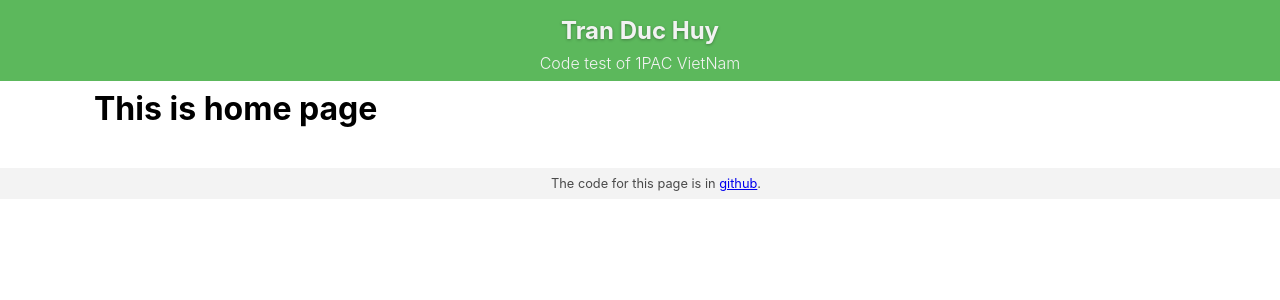
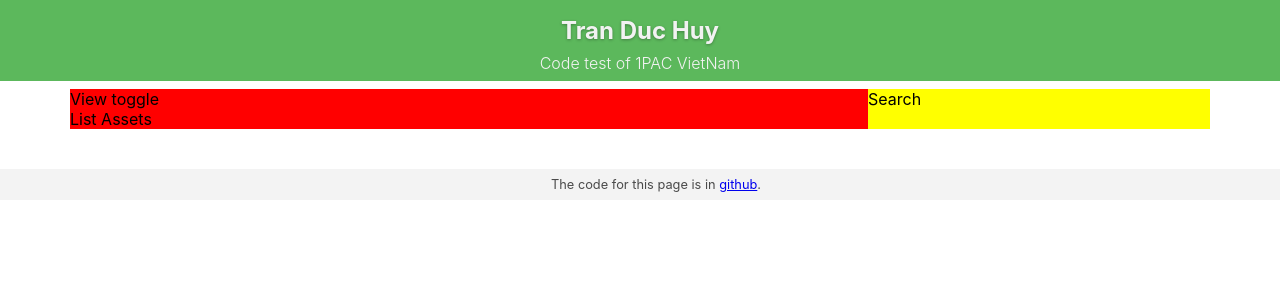
Before and after one commit to duchuytran943/onepacvietnam, a Vue app: page / in a window 1280 px wide. Shown: the top 300 px of the page. Built offline with nearby package versions, Linux system fonts and the light colour scheme; no server answers.

Commit message:
Layout ContentContainer

```diff
--- /dev/null
+++ b/src/assets/scss/components/_components.ContentContainer.scss
@@ -0,0 +1,41 @@
+.content__container {
+  display: flex;
+  flex-direction: column;
+
+  .content__wrap {
+    background-color: red;
+  }
+
+  .search__container {
+    background-color: yellow;
+  }
+}
+
+@media (min-width: 576px) {
+  .content__container {
+  }
+}
+
+@media (min-width: 768px) {
+  .content__container {
+  }
+}
+
+@media (min-width: 992px) {
+  .content__container {
+    flex-direction: row-reverse;
+
+    .search__container {
+      flex: 3;
+    }
+
+    .content__wrap {
+      flex: 7;
+    }
+  }
+}
+
+@media (min-width: 1200px) {
+  .content__container {
+  }
+}
--- a/src/assets/scss/components/_components.HomePageLayout.scss
+++ b/src/assets/scss/components/_components.HomePageLayout.scss
@@ -1,7 +1,7 @@
 .home__container {
   .home__inner {
     margin: 0 auto;
-    padding: 0.5rem 1.5rem;
+    padding: 0.5rem 0;
   }
 }
 
--- a/src/assets/scss/components/index.scss
+++ b/src/assets/scss/components/index.scss
@@ -1,2 +1,3 @@
 @import 'common';
 @import '_components.HomePageLayout';
+@import '_components.ContentContainer';
--- /dev/null
+++ b/src/components/ContentContainer.vue
@@ -0,0 +1,33 @@
+<template>
+  <div class="content__container">
+    <Search />
+    <div class="content__wrap">
+      <ViewToggle />
+      <ListAssets />
+    </div>
+  </div>
+</template>
+
+<script>
+import { Search } from '@/components/Search';
+import { ViewToggle } from '@/components/ViewToggle';
+import { ListAssets } from '@/components/ListAssets';
+
+export default {
+  name: 'ContentContainer',
+
+  components: {
+    Search,
+    ViewToggle,
+    ListAssets,
+  },
+
+  data() {
+    return {};
+  },
+
+  created() {},
+
+  methods: {},
+};
+</script>
--- /dev/null
+++ b/src/components/ListAssets/ListAssets.vue
@@ -0,0 +1,19 @@
+<template>
+  <div>
+    List Assets
+  </div>
+</template>
+
+<script>
+export default {
+  components: {},
+
+  data() {
+    return {};
+  },
+
+  created() {},
+
+  methods: {},
+};
+</script>
--- /dev/null
+++ b/src/components/ListAssets/index.js
@@ -0,0 +1,3 @@
+import ListAssets from './ListAssets.vue';
+
+export { ListAssets };
--- /dev/null
+++ b/src/components/Search/Search.vue
@@ -0,0 +1,19 @@
+<template>
+  <div class="search__container">
+    Search
+  </div>
+</template>
+
+<script>
+export default {
+  components: {},
+
+  data() {
+    return {};
+  },
+
+  created() {},
+
+  methods: {},
+};
+</script>
--- /dev/null
+++ b/src/components/Search/index.js
@@ -0,0 +1,3 @@
+import Search from './Search.vue';
+
+export { Search };
--- /dev/null
+++ b/src/components/ViewToggle/ViewToggle.vue
@@ -0,0 +1,19 @@
+<template>
+  <div>
+    View toggle
+  </div>
+</template>
+
+<script>
+export default {
+  components: {},
+
+  data() {
+    return {};
+  },
+
+  created() {},
+
+  methods: {},
+};
+</script>
--- /dev/null
+++ b/src/components/ViewToggle/index.js
@@ -0,0 +1,3 @@
+import ViewToggle from './ViewToggle.vue';
+
+export { ViewToggle };
--- a/src/views/Home.vue
+++ b/src/views/Home.vue
@@ -1,14 +1,18 @@
 <template>
   <HomePageLayout>
-    <h1>This is home page</h1>
+    <ContentContainer />
   </HomePageLayout>
 </template>
 
 <script>
+import ContentContainer from '@/components/ContentContainer.vue';
+
 export default {
   name: 'Home',
 
-  components: {},
+  components: {
+    ContentContainer,
+  },
 
   data() {
     return {};
```
